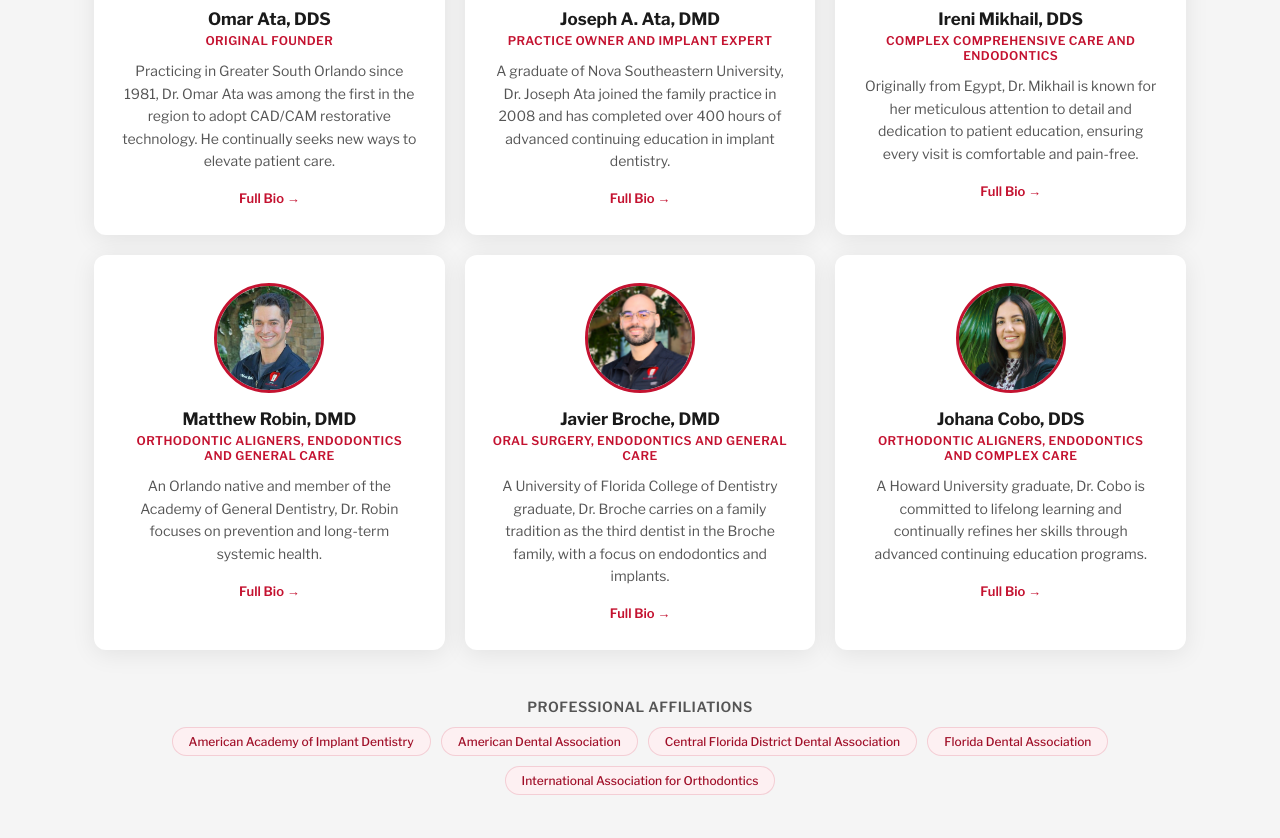
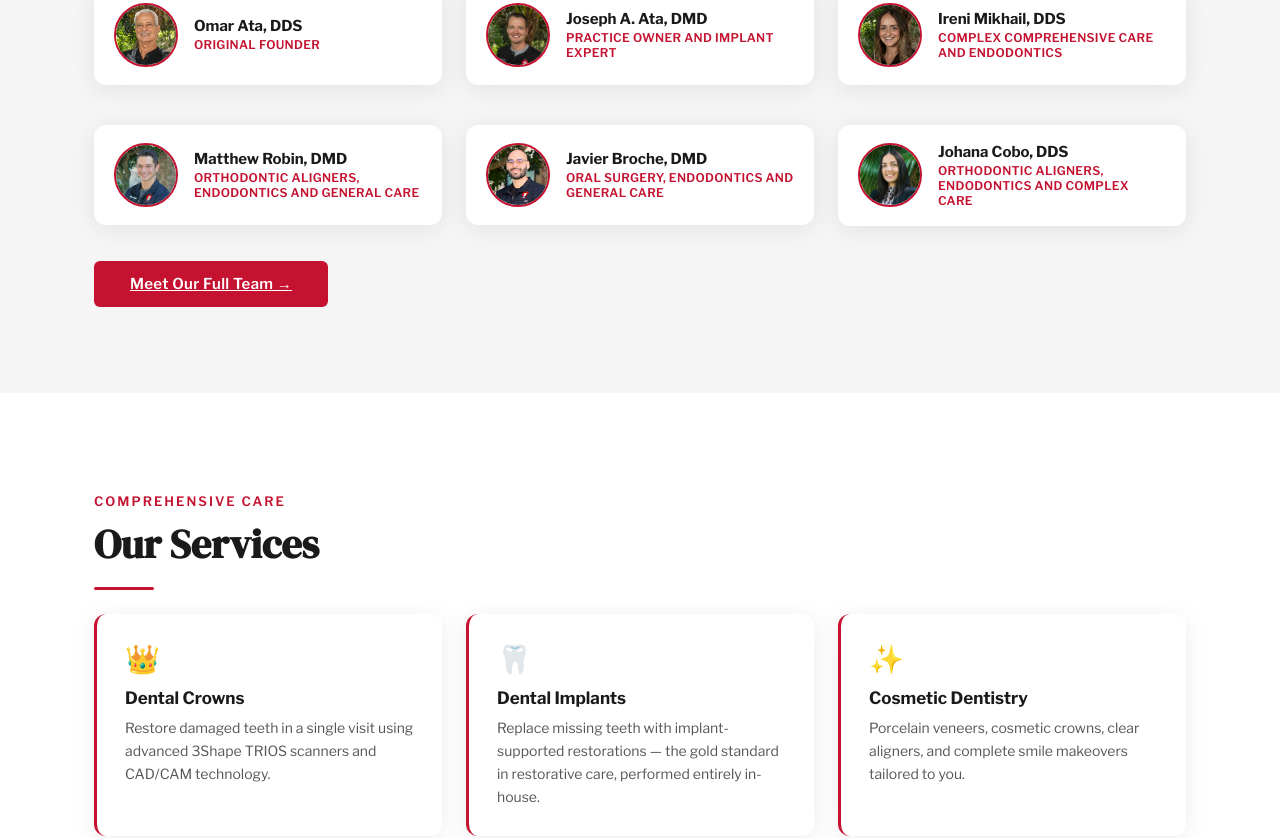
Before and after one commit to AtaDental/atadental, a Next.js app: page / in a window 1280 px wide. Shown: the part 2380-3218 px from the top of the page. Built offline with nearby package versions, Linux system fonts and the light colour scheme.

Commit message:
Trim homepage — compact team teaser, remove booking form (moved to /contact)

```diff
--- a/app/page.tsx
+++ b/app/page.tsx
@@ -108,9 +108,7 @@ export default function AtaDentalSite() {
   const [locOpen, setLocOpen] = useState(false);
   const moreRef = useRef(null);
   const locRef = useRef(null);
-  const [bookingForm, setBookingForm] = useState({ name: "", email: "", phone: "", date: "", time: "", service: "", office: "", notes: "" });
   const [contactForm, setContactForm] = useState({ name: "", email: "", phone: "", message: "", office: "Orlando" });
-  const [bookingSubmitted, setBookingSubmitted] = useState(false);
   const [contactSubmitted, setContactSubmitted] = useState(false);
 
   const sectionIds = ["home", "about", "services", "booking", "forms", "contact"];
@@ -129,13 +127,6 @@ export default function AtaDentalSite() {
     document.addEventListener("mousedown", handleClick);
     return () => document.removeEventListener("mousedown", handleClick);
   }, []);
-
-  const handleBooking = (e) => {
-    e.preventDefault();
-    setBookingSubmitted(true);
-    setTimeout(() => setBookingSubmitted(false), 5000);
-    setBookingForm({ name: "", email: "", phone: "", date: "", time: "", service: "", office: "", notes: "" });
-  };
 
   const handleContact = (e) => {
     e.preventDefault();
@@ -444,38 +435,42 @@ export default function AtaDentalSite() {
         <div className="section-pad">
           <FadeIn>
             <p style={{ color: "var(--red)", fontWeight: 600, fontSize: 13, letterSpacing: 2, textTransform: "uppercase" }}>About Our Practice</p>
-            <h2 className="serif" style={{ fontSize: 40, marginTop: 8 }}>Meet Our Dentists</h2>
+            <h2 className="serif" style={{ fontSize: 40, marginTop: 8 }}>Six Specialists, Two Locations</h2>
             <div className="divider" />
+            <p style={{ fontSize: 17, color: "var(--grey)", maxWidth: 620, lineHeight: 1.75, marginBottom: 40 }}>
+              Our team of six experienced dentists covers the full spectrum of care — from routine cleanings and orthodontics to dental implants, oral surgery, and emergency treatment. Serving South Orlando since 1981.
+            </p>
           </FadeIn>
-          <div className="doc-grid" style={{ display: "grid", gridTemplateColumns: "repeat(3, 1fr)", gap: 20 }}>
-            {DOCTORS.map((doc, i) => (
-              <FadeIn key={doc.name} delay={i * 0.07}>
-                <div className="card" style={{ textAlign: "center", height: "100%" }}>
-                  <img src={doc.photo} alt={doc.name} style={{
-                    width: 110, height: 110, borderRadius: "50%", margin: "0 auto 16px",
-                    objectFit: "cover", objectPosition: "center center",
-                    border: "3px solid var(--red)", display: "block",
-                  }} />
-                  <h3 style={{ fontSize: 17, fontWeight: 700 }}>{doc.name}</h3>
-                  <p style={{ fontSize: 12, color: "var(--red)", fontWeight: 600, letterSpacing: 0.4, margin: "4px 0 12px", textTransform: "uppercase" }}>{doc.role}</p>
-                  <p style={{ fontSize: 14, color: "var(--grey)", lineHeight: 1.6, marginBottom: 16 }}>{doc.bio}</p>
-                  <a href={`/team/${doc.slug}`} style={{ color: "var(--red)", fontWeight: 600, fontSize: 13, textDecoration: "none" }}>Full Bio →</a>
-                </div>
-              </FadeIn>
-            ))}
-          </div>
-          <FadeIn delay={0.3}>
-            <div style={{ marginTop: 48, textAlign: "center" }}>
-              <p style={{ fontSize: 14, fontWeight: 600, color: "var(--grey)", marginBottom: 12, letterSpacing: 0.5, textTransform: "uppercase" }}>Professional Affiliations</p>
-              <div style={{ display: "flex", gap: 10, flexWrap: "wrap", justifyContent: "center" }}>
-                {AFFILIATIONS.map((a) => (
-                  <span key={a} style={{
-                    background: "var(--red-light)", color: "var(--red-dark)", border: "1px solid rgba(196,18,48,0.15)",
-                    borderRadius: 20, padding: "6px 16px", fontSize: 12, fontWeight: 500,
-                  }}>{a}</span>
-                ))}
-              </div>
+          <FadeIn delay={0.1}>
+            <div className="grid-3" style={{ marginBottom: 40 }}>
+              {DOCTORS.slice(0, 3).map((doc) => (
+                <a key={doc.slug} href={`/team/${doc.slug}`} style={{ textDecoration: "none" }}>
+                  <div style={{ display: "flex", alignItems: "center", gap: 16, background: "var(--white)", borderRadius: 12, padding: "18px 20px", boxShadow: "var(--shadow)", transition: "box-shadow 0.2s" }}>
+                    <img src={doc.photo} alt={doc.name} style={{ width: 64, height: 64, borderRadius: "50%", objectFit: "cover", objectPosition: "center top", border: "2px solid var(--red)", flexShrink: 0 }} />
+                    <div>
+                      <p style={{ fontWeight: 700, fontSize: 15, color: "var(--black)" }}>{doc.name}</p>
+                      <p style={{ fontSize: 12, color: "var(--red)", fontWeight: 600, textTransform: "uppercase", letterSpacing: 0.3, marginTop: 2 }}>{doc.role}</p>
+                    </div>
+                  </div>
+                </a>
+              ))}
             </div>
+            <div className="grid-3" style={{ marginBottom: 48 }}>
+              {DOCTORS.slice(3).map((doc) => (
+                <a key={doc.slug} href={`/team/${doc.slug}`} style={{ textDecoration: "none" }}>
+                  <div style={{ display: "flex", alignItems: "center", gap: 16, background: "var(--white)", borderRadius: 12, padding: "18px 20px", boxShadow: "var(--shadow)", transition: "box-shadow 0.2s" }}>
+                    <img src={doc.photo} alt={doc.name} style={{ width: 64, height: 64, borderRadius: "50%", objectFit: "cover", objectPosition: "center top", border: "2px solid var(--red)", flexShrink: 0 }} />
+                    <div>
+                      <p style={{ fontWeight: 700, fontSize: 15, color: "var(--black)" }}>{doc.name}</p>
+                      <p style={{ fontSize: 12, color: "var(--red)", fontWeight: 600, textTransform: "uppercase", letterSpacing: 0.3, marginTop: 2 }}>{doc.role}</p>
+                    </div>
+                  </div>
+                </a>
+              ))}
+            </div>
+          </FadeIn>
+          <FadeIn delay={0.2}>
+            <a href="/team" className="btn-primary">Meet Our Full Team →</a>
           </FadeIn>
         </div>
       </section>
@@ -559,12 +554,10 @@ export default function AtaDentalSite() {
             <p style={{ color: "var(--red)", fontWeight: 600, fontSize: 13, letterSpacing: 2, textTransform: "uppercase" }}>Schedule a Visit</p>
             <h2 className="serif" style={{ fontSize: 40, marginTop: 8 }}>Book an Appointment</h2>
             <div className="divider" />
-            <p style={{ fontSize: 17, color: "var(--grey)", maxWidth: 560, lineHeight: 1.75, marginBottom: 40 }}>Choose your preferred office to book online instantly, or use the form below to request an appointment.</p>
+            <p style={{ fontSize: 17, color: "var(--grey)", maxWidth: 560, lineHeight: 1.75, marginBottom: 40 }}>Choose your preferred location to book online instantly — or <a href="/contact" style={{ color: "var(--red)", fontWeight: 600, textDecoration: "none" }}>send us a message</a> and we'll get back to you within one business day.</p>
           </FadeIn>
-
-          {/* Direct booking cards */}
           <FadeIn delay={0.1}>
-            <div className="grid-2" style={{ marginBottom: 48, maxWidth: 700 }}>
+            <div className="grid-2" style={{ maxWidth: 700 }}>
               <a href="https://app.nexhealth.com/appt/ATA_Dental?lid=39277" target="_blank" rel="noopener noreferrer" style={{ textDecoration: "none" }}>
                 <div className="card" style={{ textAlign: "center", borderTop: "4px solid var(--red)", cursor: "pointer" }}>
                   <div style={{ fontSize: 32, marginBottom: 12 }}>🏢</div>
@@ -587,52 +580,6 @@ export default function AtaDentalSite() {
               </a>
             </div>
           </FadeIn>
-
-          {/* Contact form as alternative */}
-          <FadeIn delay={0.2}>
-            <p style={{ fontSize: 15, color: "var(--grey)", marginBottom: 20 }}>Or send us a request and we'll confirm your appointment within one business day:</p>
-          </FadeIn>
-          {bookingSubmitted ? (
-            <FadeIn><div className="success-msg" style={{ maxWidth: 700 }}>✓ Thank you! Your appointment request has been submitted. We'll contact you shortly to confirm.</div></FadeIn>
-          ) : (
-            <FadeIn delay={0.25}>
-              <div className="card" style={{ maxWidth: 700 }}>
-                <div className="grid-2" style={{ marginBottom: 20 }}>
-                  <div><label className="input-label">Full Name *</label><input className="input-field" placeholder="Jane Smith" value={bookingForm.name} onChange={(e) => setBookingForm({ ...bookingForm, name: e.target.value })} /></div>
-                  <div><label className="input-label">Email *</label><input className="input-field" type="email" placeholder="jane@email.com" value={bookingForm.email} onChange={(e) => setBookingForm({ ...bookingForm, email: e.target.value })} /></div>
-                </div>
-                <div className="grid-2" style={{ marginBottom: 20 }}>
-                  <div><label className="input-label">Phone *</label><input className="input-field" type="tel" placeholder="(407) 555-0000" value={bookingForm.phone} onChange={(e) => setBookingForm({ ...bookingForm, phone: e.target.value })} /></div>
-                  <div><label className="input-label">Office *</label>
-                    <select className="input-field" value={bookingForm.office} onChange={(e) => setBookingForm({ ...bookingForm, office: e.target.value })}>
-                      <option value="">Select an office</option>
-                      <option value="Orlando">Orlando — (407) 857-6501</option>
-                      <option value="Kissimmee">Kissimmee — (407) 870-5151</option>
-                    </select>
-                  </div>
-                </div>
-                <div className="grid-2" style={{ marginBottom: 20 }}>
-                  <div><label className="input-label">Service</label>
-                    <select className="input-field" value={bookingForm.service} onChange={(e) => setBookingForm({ ...bookingForm, service: e.target.value })}>
-                      <option value="">Select a service</option>
-                      {SERVICES.map((s) => <option key={s.title} value={s.title}>{s.title}</option>)}
-                    </select>
-                  </div>
-                  <div><label className="input-label">Preferred Date *</label><input className="input-field" type="date" value={bookingForm.date} onChange={(e) => setBookingForm({ ...bookingForm, date: e.target.value })} /></div>
-                </div>
-                <div className="grid-2" style={{ marginBottom: 20 }}>
-                  <div><label className="input-label">Preferred Time</label>
-                    <select className="input-field" value={bookingForm.time} onChange={(e) => setBookingForm({ ...bookingForm, time: e.target.value })}>
-                      <option value="">Select a time</option>
-                      {["8:00 AM","9:00 AM","10:00 AM","11:00 AM","12:00 PM","1:00 PM","2:00 PM","3:00 PM","4:00 PM","5:00 PM"].map((t) => <option key={t} value={t}>{t}</option>)}
-                    </select>
-                  </div>
-                  <div><label className="input-label">Notes (optional)</label><input className="input-field" placeholder="Any concerns or questions" value={bookingForm.notes} onChange={(e) => setBookingForm({ ...bookingForm, notes: e.target.value })} /></div>
-                </div>
-                <button className="btn-primary" style={{ width: "100%" }} onClick={handleBooking}>Request Appointment</button>
-              </div>
-            </FadeIn>
-          )}
         </div>
       </section>
 
```
